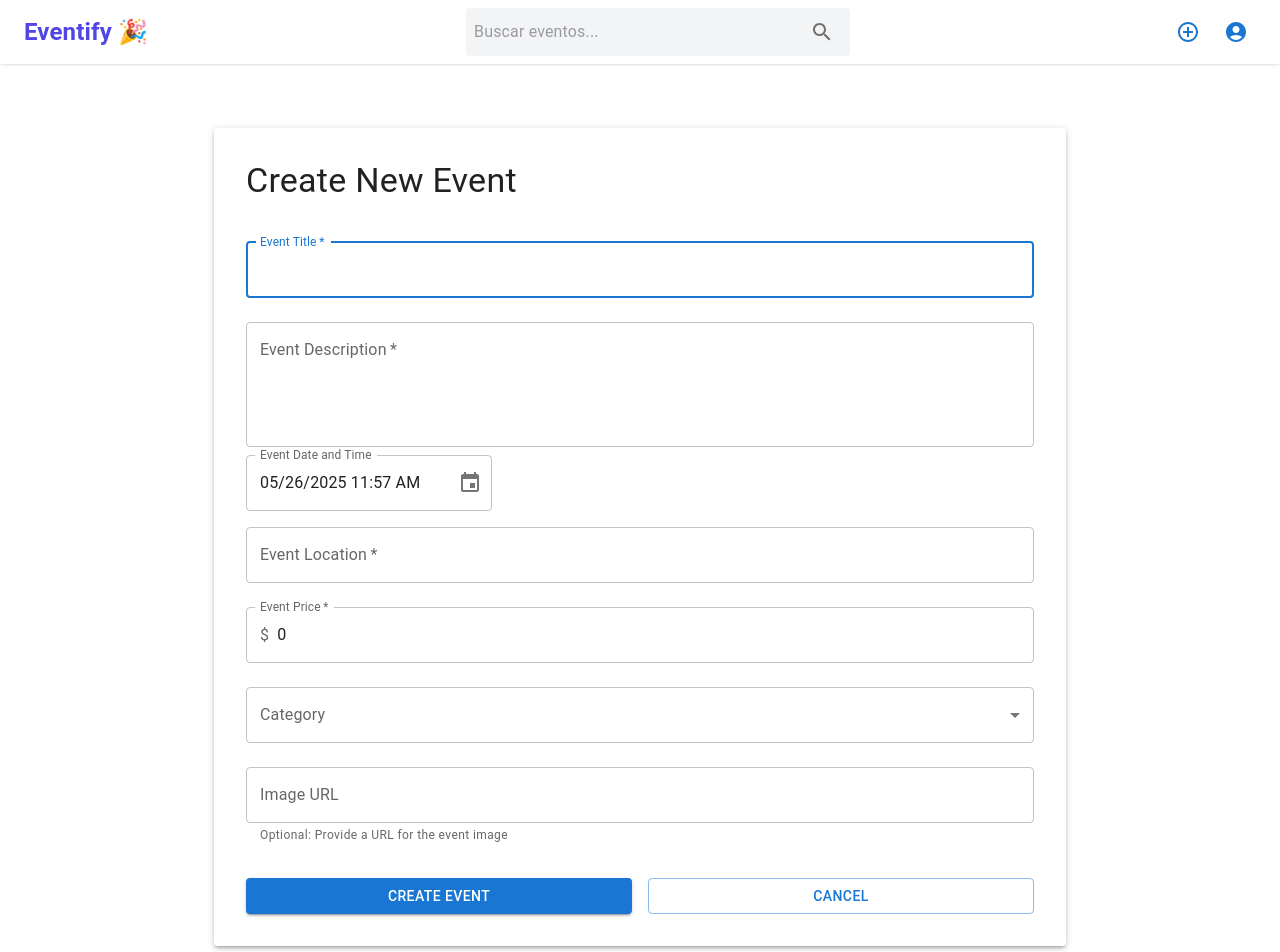
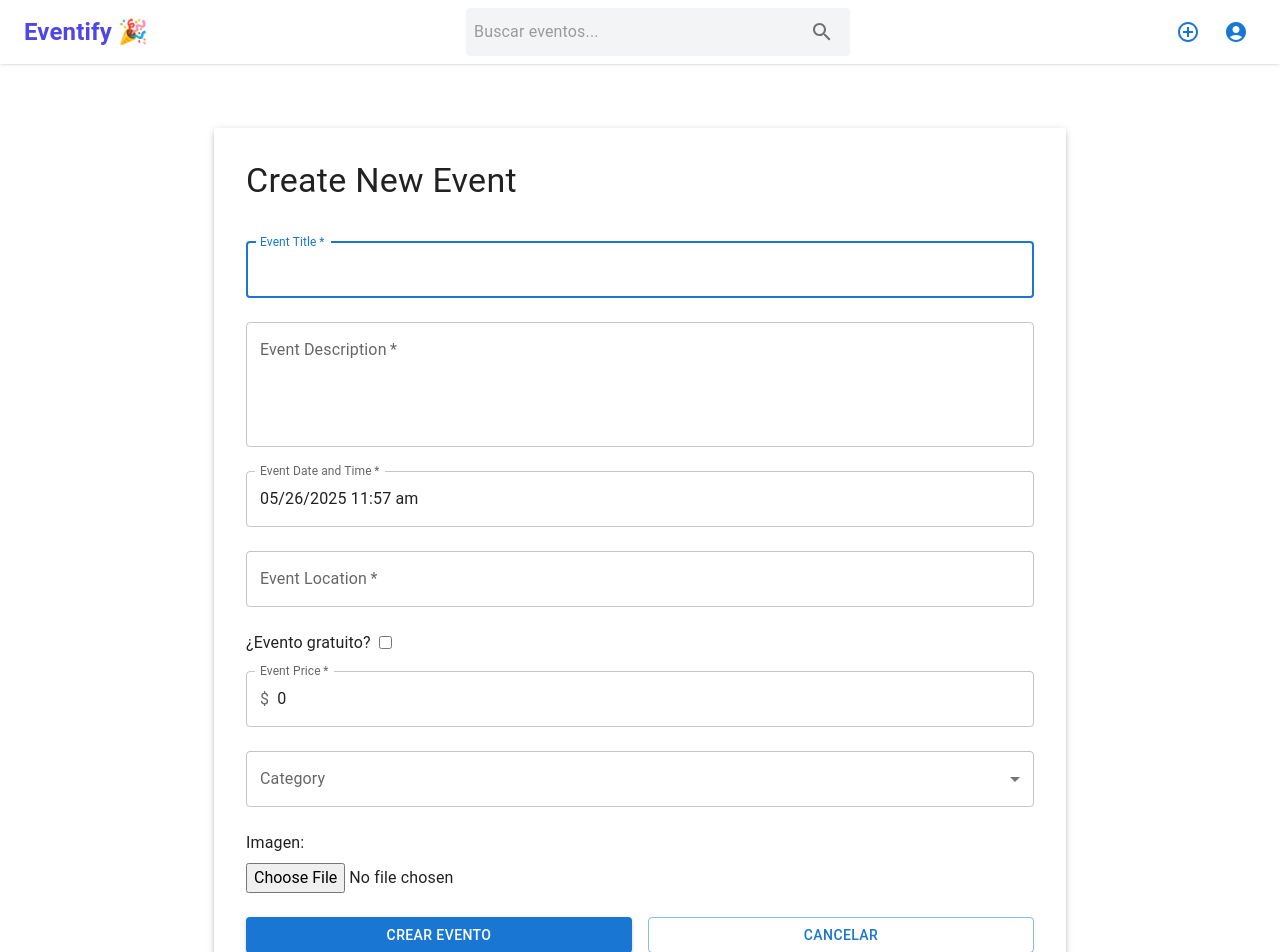
Before and after one commit to MichelleDiterlizzi/Sprint5_front_client, a React (Create React App) app: page /events/new in a window 1280 px wide. Shown: the top 952 px of the page. Built offline with nearby package versions, Linux system fonts and the light colour scheme.

Commit message:
form event created

```diff
--- a/src/pages/CreateEvent.js
+++ b/src/pages/CreateEvent.js
@@ -31,6 +31,10 @@ const CreateEvent = () => {
   });
   const [categories, setCategories] = useState([]);
   const [loading, setLoading] = useState(false);
+  const [isFree, setIsFree] = useState(false);
+  const [imageFile, setImageFile] = useState(null);
+  const [imagePreview, setImagePreview] = useState(null);
+  const [errors, setErrors] = useState({});
   const navigate = useNavigate();
 
   useEffect(() => {
@@ -62,20 +66,47 @@ const CreateEvent = () => {
     }));
   };
 
+  const handleIsFreeChange = (e) => {
+    const checked = e.target.checked;
+    setIsFree(checked);
+    setFormData((prev) => ({
+      ...prev,
+      price: checked ? 0 : '',
+    }));
+  };
+
+  const handleImageChange = (e) => {
+    const file = e.target.files[0];
+    setImageFile(file);
+    if (file) {
+      setImagePreview(URL.createObjectURL(file));
+    } else {
+      setImagePreview(null);
+    }
+  };
+
+  const validate = () => {
+    const newErrors = {};
+    if (!isFree && (!formData.price || Number(formData.price) <= 0)) {
+      newErrors.price = 'El precio debe ser mayor que 0 si el evento no es gratuito.';
+    }
+    if (imageFile && !imageFile.type.startsWith('image/')) {
+      newErrors.image = 'El archivo debe ser una imagen.';
+    }
+    setErrors(newErrors);
+    return Object.keys(newErrors).length === 0;
+  };
+
   const handleSubmit = async (e) => {
     e.preventDefault();
+    if (!validate()) return;
     setLoading(true);
-
-    try {
-      await eventService.create(formData);
-      toast.success('Event created successfully!');
+    // Simulación de envío
+    setTimeout(() => {
+      toast.success('Evento creado correctamente (simulado)');
+      setLoading(false);
       navigate('/events');
-    } catch (error) {
-      console.error('Error creating event:', error);
-      toast.error(error.response?.data?.message || 'Failed to create event');
-    } finally {
-      setLoading(false);
-    }
+    }, 1000);
   };
 
   return (
@@ -139,9 +170,17 @@ const CreateEvent = () => {
             onChange={handleChange}
           />
 
+          <Box sx={{ display: 'flex', alignItems: 'center', mt: 2 }}>
+            <label style={{ marginRight: 8 }}>¿Evento gratuito?</label>
+            <input
+              type="checkbox"
+              checked={isFree}
+              onChange={handleIsFreeChange}
+            />
+          </Box>
+
           <TextField
             margin="normal"
-            required
             fullWidth
             id="price"
             label="Event Price"
@@ -152,8 +191,12 @@ const CreateEvent = () => {
                 <InputAdornment position="start">$</InputAdornment>
               ),
             }}
-            value={formData.price}
+            value={isFree ? 0 : formData.price}
             onChange={handleChange}
+            disabled={isFree}
+            required={!isFree}
+            error={!!errors.price}
+            helperText={errors.price}
           />
 
           <FormControl fullWidth margin="normal">
@@ -165,6 +208,7 @@ const CreateEvent = () => {
               value={formData.category_id}
               label="Category"
               onChange={handleChange}
+              required
             >
               {categories.map((category) => (
                 <MenuItem key={category.id} value={category.id}>
@@ -174,16 +218,21 @@ const CreateEvent = () => {
             </Select>
           </FormControl>
 
-          <TextField
-            margin="normal"
-            fullWidth
-            id="image"
-            label="Image URL"
-            name="image"
-            value={formData.image}
-            onChange={handleChange}
-            helperText="Optional: Provide a URL for the event image"
-          />
+          <Box sx={{ mt: 2 }}>
+            <label>Imagen:</label>
+            <input
+              type="file"
+              accept="image/*"
+              onChange={handleImageChange}
+              style={{ display: 'block', marginTop: 8 }}
+            />
+            {imagePreview && (
+              <Box sx={{ mt: 2 }}>
+                <img src={imagePreview} alt="Preview" style={{ maxWidth: 200 }} />
+              </Box>
+            )}
+            {errors.image && <Typography color="error">{errors.image}</Typography>}
+          </Box>
 
           <Box sx={{ mt: 3, display: 'flex', gap: 2 }}>
             <Button
@@ -192,14 +241,14 @@ const CreateEvent = () => {
               disabled={loading}
               sx={{ flex: 1 }}
             >
-              {loading ? 'Creating...' : 'Create Event'}
+              {loading ? 'Creando...' : 'Crear Evento'}
             </Button>
             <Button
               variant="outlined"
               onClick={() => navigate('/events')}
               sx={{ flex: 1 }}
             >
-              Cancel
+              Cancelar
             </Button>
           </Box>
         </Box>
--- a/src/pages/EditEvent.js
+++ b/src/pages/EditEvent.js
@@ -39,6 +39,10 @@ const EditEvent = () => {
   const navigate = useNavigate();
   const { id } = useParams();
   const { user } = useAuth();
+  const [isFree, setIsFree] = useState(false);
+  const [imageFile, setImageFile] = useState(null);
+  const [imagePreview, setImagePreview] = useState(null);
+  const [errors, setErrors] = useState({});
 
   useEffect(() => {
     const fetchData = async () => {
@@ -70,7 +74,9 @@ const EditEvent = () => {
           category_id: event.category_id || '',
           image: event.image || '',
         });
+        setIsFree(event.price === 0);
         setCategories(categoriesResponse.data || []);
+        if (event.image) setImagePreview(event.image);
       } catch (error) {
         console.error('Error fetching data:', error);
         toast.error('Failed to load event data');
@@ -98,20 +104,47 @@ const EditEvent = () => {
     }));
   };
 
+  const handleIsFreeChange = (e) => {
+    const checked = e.target.checked;
+    setIsFree(checked);
+    setFormData((prev) => ({
+      ...prev,
+      price: checked ? 0 : '',
+    }));
+  };
+
+  const handleImageChange = (e) => {
+    const file = e.target.files[0];
+    setImageFile(file);
+    if (file) {
+      setImagePreview(URL.createObjectURL(file));
+    } else {
+      setImagePreview(null);
+    }
+  };
+
+  const validate = () => {
+    const newErrors = {};
+    if (!isFree && (!formData.price || Number(formData.price) <= 0)) {
+      newErrors.price = 'El precio debe ser mayor que 0 si el evento no es gratuito.';
+    }
+    if (imageFile && !imageFile.type.startsWith('image/')) {
+      newErrors.image = 'El archivo debe ser una imagen.';
+    }
+    setErrors(newErrors);
+    return Object.keys(newErrors).length === 0;
+  };
+
   const handleSubmit = async (e) => {
     e.preventDefault();
+    if (!validate()) return;
     setSubmitting(true);
-
-    try {
-      await eventService.update(id, formData);
-      toast.success('Event updated successfully!');
+    // Simulación de envío
+    setTimeout(() => {
+      toast.success('Evento editado correctamente (simulado)');
+      setSubmitting(false);
       navigate(`/events/${id}`);
-    } catch (error) {
-      console.error('Error updating event:', error);
-      toast.error(error.response?.data?.message || 'Failed to update event');
-    } finally {
-      setSubmitting(false);
-    }
+    }, 1000);
   };
 
   if (loading) {
@@ -183,9 +216,17 @@ const EditEvent = () => {
               onChange={handleChange}
             />
 
+            <Box sx={{ display: 'flex', alignItems: 'center', mt: 2 }}>
+              <label style={{ marginRight: 8 }}>¿Evento gratuito?</label>
+              <input
+                type="checkbox"
+                checked={isFree}
+                onChange={handleIsFreeChange}
+              />
+            </Box>
+
             <TextField
               margin="normal"
-              required
               fullWidth
               id="price"
               label="Event Price"
@@ -196,38 +237,46 @@ const EditEvent = () => {
                   <InputAdornment position="start">$</InputAdornment>
                 ),
               }}
-              value={formData.price}
+              value={isFree ? 0 : formData.price}
               onChange={handleChange}
+              disabled={isFree}
+              required={!isFree}
+              error={!!errors.price}
+              helperText={errors.price}
             />
 
             <FormControl fullWidth margin="normal">
               <InputLabel id="category-label">Category</InputLabel>
               <Select
                 labelId="category-label"
-                id="category"
+                id="category_id"
                 name="category_id"
                 value={formData.category_id}
+                label="Category"
                 onChange={handleChange}
-                label="Category"
+                required
               >
-                {categories.map((category) => (
-                  <MenuItem key={category.id} value={category.id}>
-                    {category.name}
-                  </MenuItem>
+                {categories.map((cat) => (
+                  <MenuItem key={cat.id} value={cat.id}>{cat.name}</MenuItem>
                 ))}
               </Select>
             </FormControl>
 
-            <TextField
-              margin="normal"
-              fullWidth
-              id="image"
-              label="Image URL"
-              name="image"
-              value={formData.image}
-              onChange={handleChange}
-              helperText="Optional: Provide a URL for the event image"
-            />
+            <Box sx={{ mt: 2 }}>
+              <label>Imagen:</label>
+              <input
+                type="file"
+                accept="image/*"
+                onChange={handleImageChange}
+                style={{ display: 'block', marginTop: 8 }}
+              />
+              {imagePreview && (
+                <Box sx={{ mt: 2 }}>
+                  <img src={imagePreview} alt="Preview" style={{ maxWidth: 200 }} />
+                </Box>
+              )}
+              {errors.image && <Typography color="error">{errors.image}</Typography>}
+            </Box>
 
             <Box sx={{ mt: 3, display: 'flex', gap: 2 }}>
               <Button
@@ -236,14 +285,14 @@ const EditEvent = () => {
                 disabled={submitting}
                 sx={{ flex: 1 }}
               >
-                {submitting ? 'Updating...' : 'Update Event'}
+                {submitting ? 'Guardando...' : 'Guardar'}
               </Button>
               <Button
                 variant="outlined"
                 onClick={() => navigate(`/events/${id}`)}
                 sx={{ flex: 1 }}
               >
-                Cancel
+                Cancelar
               </Button>
             </Box>
           </Box>
```
Also changed, not shown: package.json (+12 -6 lines), 1 other file (tests, documents, lock files or other folders).
